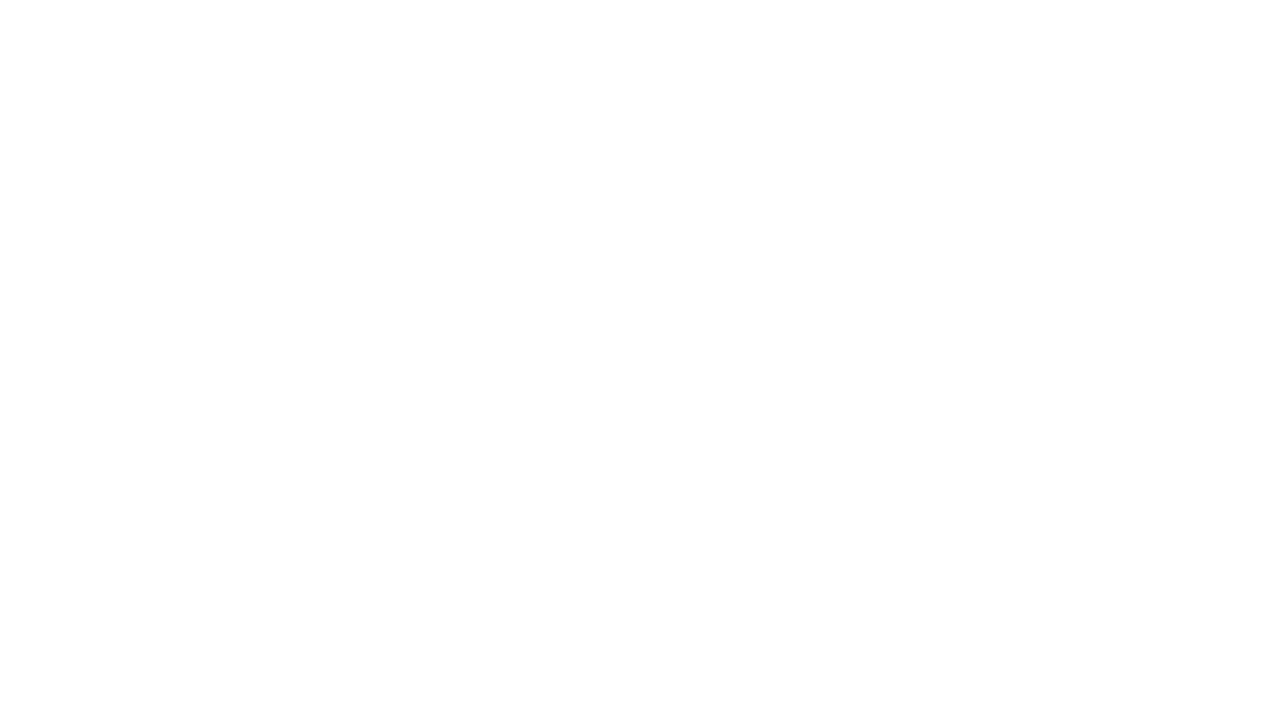
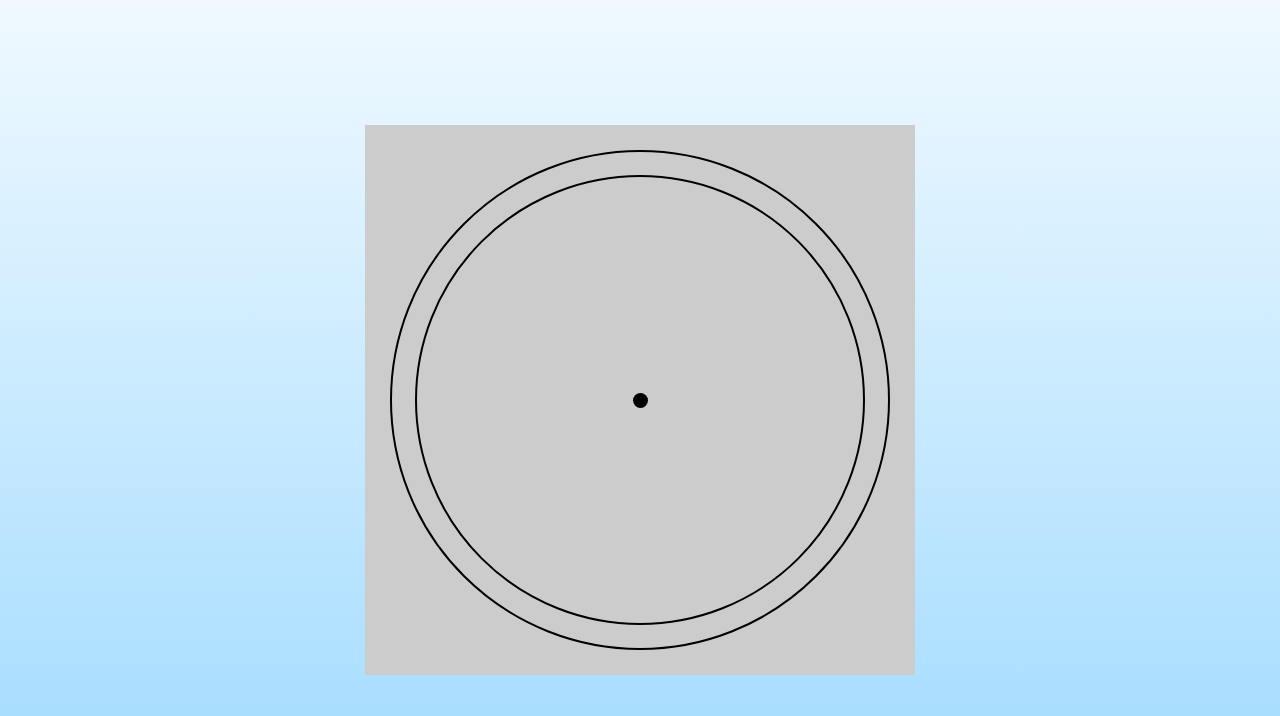
Before and after one commit to rick99gtp/clock, a plain HTML site: page index.html in a window 1280 px wide. Drawn offline with Linux system fonts and the light colour scheme.

Commit message:
Beginning foundation of clock with HTML/CSS

```diff
--- a/css/style.scss
+++ b/css/style.scss
@@ -0,0 +1,54 @@
+@mixin pos_circle {
+    position: absolute;
+    top: 50%;
+    left: 50%;
+    transform: translate(-50%, -50%);
+}
+
+* {
+    padding: 0;
+    margin: 0;
+    box-sizing: border-box;
+}
+
+body {
+    width: 100vw;
+    height: 100vh;
+    background: linear-gradient(to bottom, #f0f9ff 0%,#cbebff 47%,#a1dbff 100%);
+    display: flex;
+    justify-content: center;
+    align-items: center;
+}
+
+.clock-container {
+    position: relative;
+    width: 550px;
+    height: 550px;
+    background-color: #ccc;
+    display: flex;
+    justify-content: center;
+    align-items: center;
+
+    .circle-outer {
+        @include pos_circle;
+        border: 2px solid #000;
+        border-radius: 50%;
+        width: 500px;
+        height: 500px;
+    }
+
+    .circle-inner {
+        @include pos_circle;
+        width: 450px;
+        height: 450px;
+        border: 2px solid #000;
+        border-radius: 50%;
+    }
+
+    .circle-knob {
+        width: 15px;
+        height: 15px;
+        background-color: #000;
+        border-radius: 50%;
+    }
+}
--- a/index.html
+++ b/index.html
@@ -9,6 +9,11 @@
         <link rel="stylesheet" href="/css/style.css">
     </head>
     <body>
+        <div class="clock-container">
+            <div class="circle-outer"></div>
+            <div class="circle-inner"></div>
+            <div class="circle-knob"></div>
+        </div>
 
         <script src="/js/index.js" async defer></script>
     </body>
```
Also changed, not shown: css/style.css, 1 other file.
